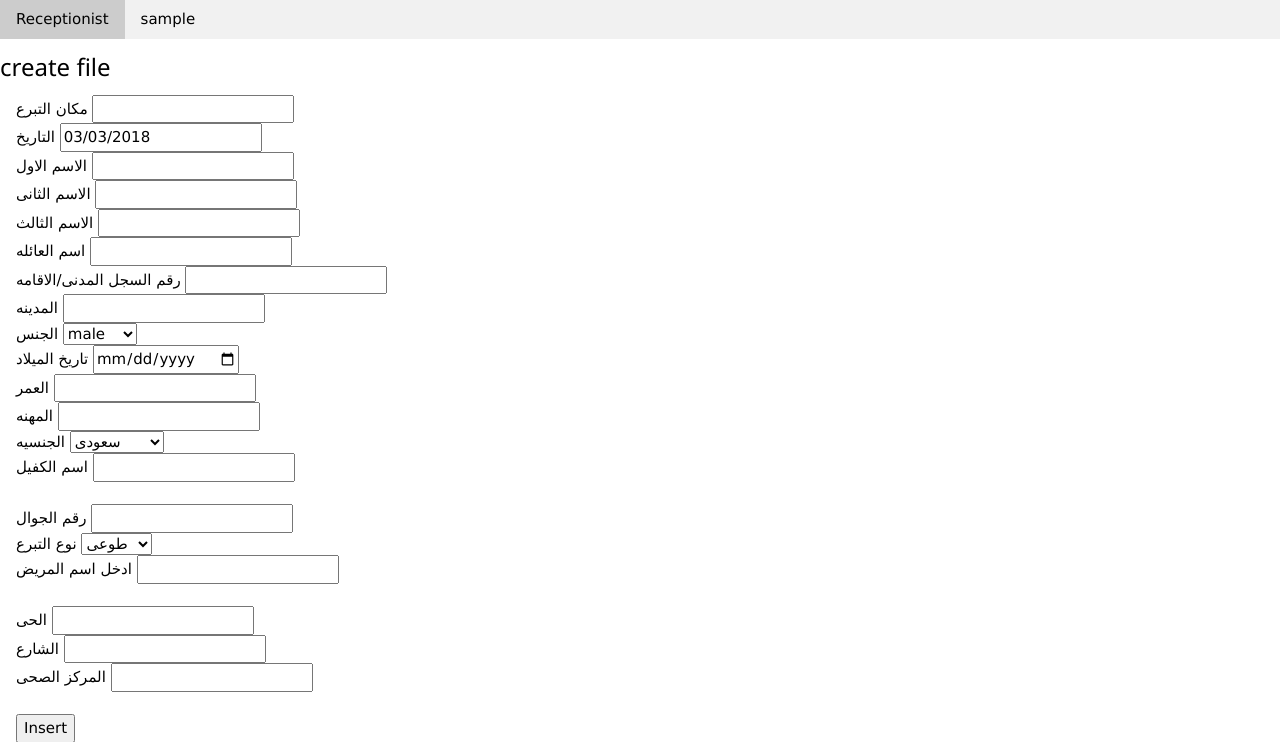
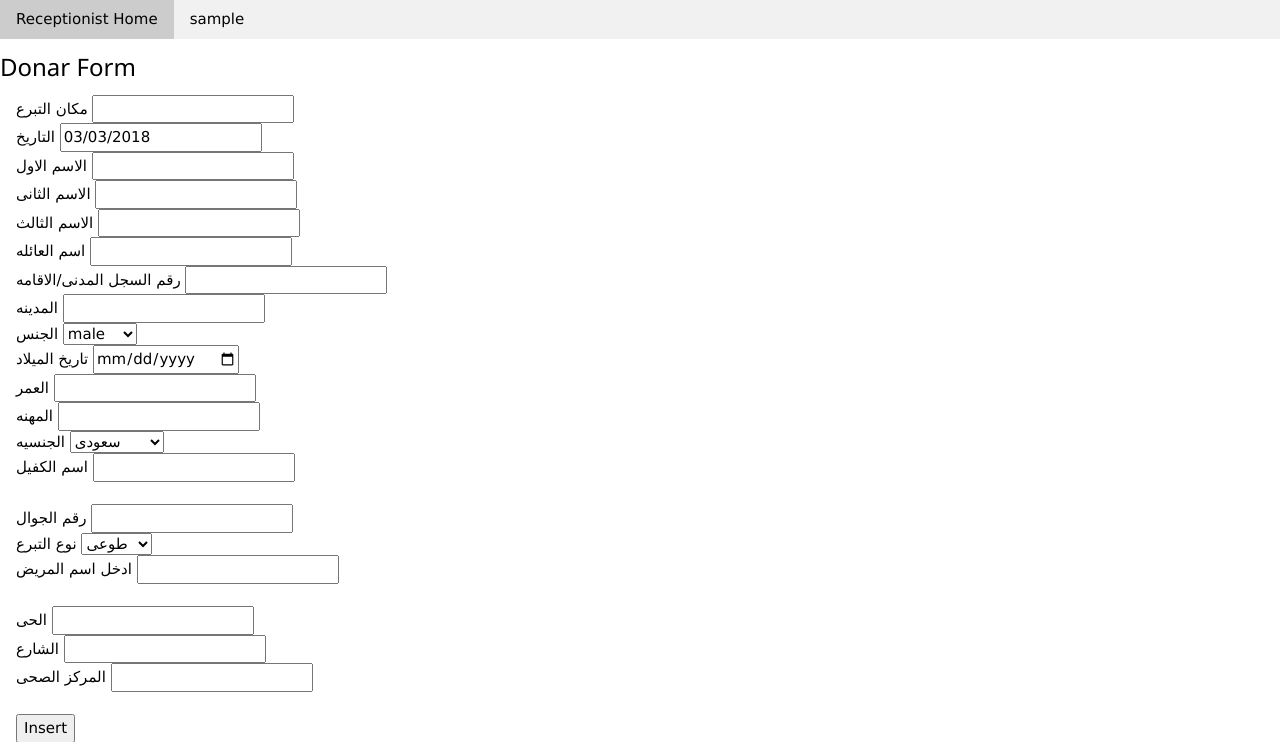
Before and after one commit to mohamedabouzaid/Blood_Bank, a PHP site: page /ReceptionistOperation.php in a window 1280 px wide. Shown: the top 742 px of the page. Run offline with PHP 8.4, Linux system fonts and the light colour scheme; the visitor is signed in with stand-in values (Sample User, id 1).

Commit message:
update in Receptionist

```diff
--- a/view/ReceptionistOperation.php
+++ b/view/ReceptionistOperation.php
@@ -1,10 +1,5 @@
 <?php
-/*
- * Created by PhpStorm.
- * User: abouzaid
- * Date: 2/1/2018
- * Time: 2:46 AM
- */
+
 
 session_start();
 if(isset($_SESSION['userName']) && $_SESSION['job']=='Receptionist')
@@ -172,7 +167,7 @@ if(isset($_SESSION['userName']) && $_SESSION['job']=='Receptionist')
         </head>
         <body>
             <div class="w3-bar w3-light-grey">
-                <a href="Receptionist.php" class="w3-bar-item w3-button">Receptionist</a>
+                <a href="Receptionist.php" class="w3-bar-item w3-button">Receptionist Home</a>
                 <div class="w3-dropdown-hover">
                     <!-- user name -->
                     <button class="w3-button"><?php echo $_SESSION['userName'] ?></button>
@@ -181,7 +176,7 @@ if(isset($_SESSION['userName']) && $_SESSION['job']=='Receptionist')
                     </div>
                 </div>
             </div>
-                <h3>create file</h3>
+                <h3>Donar Form</h3>
                 <form method="post" action="" class="w3-container">
                     مكان التبرع
                     <input  required type="text" name="place" <?php if(isset($edit['place'])){ echo "value='".$edit['place']."'" ;}?>><br>
```
Also changed, not shown: view/Receptionist.php (+1 -6 lines).
